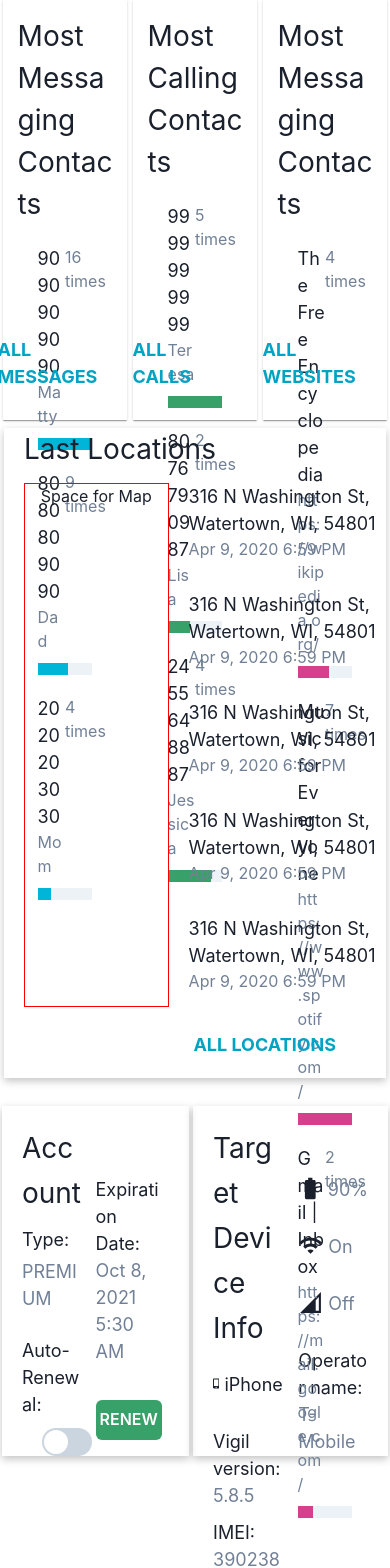
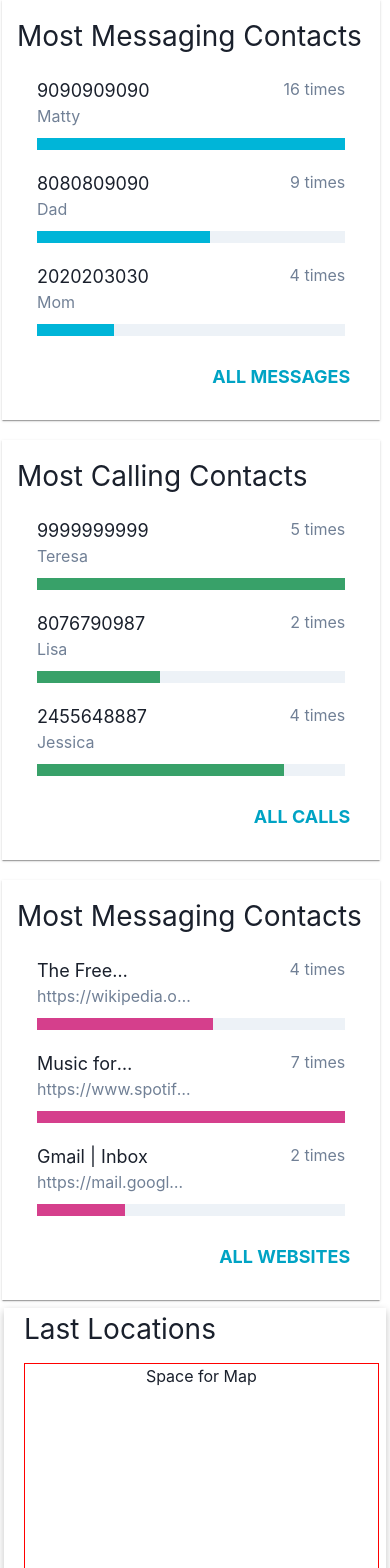
Before and after one commit to iamsahilydv/mspy, a React (Create React App) app: page / in a window 390 px wide. Shown: the top 1568 px of the page. Built offline with nearby package versions, Linux system fonts and the light colour scheme.

Commit message:
mobile optimised dashboard

```diff
--- a/src/Components/Home/Dashboard.jsx
+++ b/src/Components/Home/Dashboard.jsx
@@ -30,27 +30,45 @@ const Dashboard = () => {
   return (
     <Stack style={{ width: "100%" }}>
       {/* <Sidebar /> */}
-      <section  >
-
+      <section>
         <DataDetails />
       </section>
       <section>
         <Map />
       </section>
-      <section  >
-
+      <section>
         {/* This below part is for Account Details in Dashboard */}
-      <Flex width={"100%"} mt={"20px"}>
-        <Flex className={style.FlexMain}>
-          <Box className={style.Box1}>
-            <Text as={"h2"} fontSize={"28px"} lineHeight={"45px"} mb={"10px"}>
+        <Flex
+          width={"100%"}
+          mt={"20px"}
+          mb={"20px"}
+          display={{ base: "inline-block", lg: "flex" }}
+          // margin={"auto"}
+        >
+          <Flex
+            className={style.FlexMain}
+            height={{ base: "auto", lg: "350px" }}
+            // border={"1px solid red"}
+            width={{ base: "98%", lg: "48%" }}
+            direction={{ base: "column", lg: "row" }}
+            textAlign={{ base: "center", lg: "left" }}
+          >
+            <Box className={style.Box1} width={{ base: "98%", lg: "45%" }}>
+              <Text
+                as={"h2"}
+                fontSize={"28px"}
+                lineHeight={"45px"}
+                mb={"10px"}
+                noOfLines={"1"}
+              >
                 Account
               </Text>
               <Box mb={"25px"}>
-              <Text className={style.text1Detail} mb={"5px"}>
+                <Text className={style.text1Detail} mb={"5px"} noOfLines={"1"}>
                   Type:
                 </Text>
                 <Text
+                  noOfLines={"1"}
                   className={style.text2Detail}
                   fontSize={"18px"}
                   textTransform={"uppercase"}
@@ -59,7 +77,9 @@ const Dashboard = () => {
                   {accountType}
                 </Text>
               </Box>
-            <Text className={style.text1Detail}>Auto-Renewal:</Text>
+              <Text noOfLines={"1"} className={style.text1Detail}>
+                Auto-Renewal:
+              </Text>
               <Box>
                 {/* algorithm of below checked Box is pending {autoRenew?isChecked={true}:isChecked={false}} */}
                 {autoRenew ? (
@@ -86,9 +106,11 @@ const Dashboard = () => {
               // border={"1px solid red"}
               h={"200px"}
               mt={"50px"}
+              width={{ base: "98%", lg: "45%" }}
             >
-            <Text className={style.text1Detail}>Expiration Date:</Text>
+              <Text noOfLines={"1"} className={style.text1Detail}>Expiration Date:</Text>
               <Text
+              noOfLines={"1"}
                 className={style.text2Detail}
                 color={"gray.500"}
                 fontSize={"18px"}
@@ -106,9 +128,25 @@ const Dashboard = () => {
             </Box>
           </Flex>
 
-        <Flex className={style.FlexMain} w={"50%"}>
-          <Box className={style.Box1}>
-            <Text as={"h2"} fontSize={"28px"} lineHeight={"45px"} mb={"10px"}>
+          <Flex
+            className={style.FlexMain}
+            height={{ base: "auto", lg: "350px" }}
+            width={{ base: "98%", lg: "48%" }}
+            // display={{base:"inline-block",lg:"flex"}}
+            // border={"1px solid red"}
+          >
+            <Box
+              className={style.Box1}
+              width={{ base: "98%", lg: "45%" }}
+              // border={"1px solid red"}
+            >
+              <Text
+                as={"h2"}
+                fontSize={"28px"}
+                lineHeight={"45px"}
+                mb={"10px"}
+                noOfLines={"1"}
+              >
                 Target Device Info
               </Text>
               <Flex className={style.text1Detail} mt={"20px"}>
@@ -124,11 +162,17 @@ const Dashboard = () => {
               <Text mt={"10px"} className={style.text1Detail}>
                 IMEI:
               </Text>
-            <Text className={style.text2Detail} color={"gray.500"}>
+              <Text
+                width={{ base: "70%" }}
+                noOfLines={"1"}
+                // border={"1px solid red"}
+                className={style.text2Detail}
+                color={"gray.500"}
+              >
                 {imei}
               </Text>
             </Box>
-          <Box className={style.Box1}>
+            <Box className={style.Box1} width={{ base: "98%", lg: "45%" }}>
               <Flex className={style.text1Detail} mt={"50px"}>
                 <IoMdBatteryFull fontSize={"25px"} />{" "}
                 <Text ml={"5px"} mb={"30px"} color={"gray.500"}>
--- a/src/Components/Home/Dashboard.module.css
+++ b/src/Components/Home/Dashboard.module.css
@@ -1,15 +1,13 @@
-*{
+* {
   margin: 0;
   padding: 0;
 }
-.Box1{
+.Box1 {
+
     /* border: 1px solid red; */
-    width: 45%;
 }
-.FlexMain{
+.FlexMain {
   /* border: 1px solid red; */
-    height: 350px;
-    width: 48%;
   margin: auto;
   padding: 20px;
   box-sizing: border-box;
@@ -18,16 +16,17 @@
   /* box-shadow: 0px 2px 1px -1px rgb(0 0 0 / 20%), 0px 1px 1px 0px rgb(0 0 0 / 14%), 0px 1px 3px 0px rgb(0 0 0 / 12%); */
   box-shadow: rgba(0, 0, 0, 0.24) 0px 3px 8px;
 }
-.text1Detail{
+.text1Detail {
   font-size: 18px;
   /* border: 1px solid green; */
 }
-.text2Detail{
+.text2Detail {
   font-size: 18px;
 }
-.HeadingDetail{
+.HeadingDetail {
   font-size: 28px;
 }
-.BoxInner{
-    box-shadow: 0px 2px 1px -1px rgb(0 0 0 / 20%), 0px 1px 1px 0px rgb(0 0 0 / 14%), 0px 1px 3px 0px rgb(0 0 0 / 12%);
+.BoxInner {
+  box-shadow: 0px 2px 1px -1px rgb(0 0 0 / 20%),
+    0px 1px 1px 0px rgb(0 0 0 / 14%), 0px 1px 3px 0px rgb(0 0 0 / 12%);
 }
--- a/src/Components/Home/DataDetails.jsx
+++ b/src/Components/Home/DataDetails.jsx
@@ -1,7 +1,7 @@
 import { Box, Flex, Progress, Text } from "@chakra-ui/react";
 import React from "react";
+import { MdMargin } from "react-icons/md";
 import style from "./Dashboard.module.css";
-
 
 const dataMessage = [
   {
@@ -65,75 +65,110 @@ const dataCallingContacts = [
 ];
 
 const DataDetails = () => {
-    const navigate =()=>{
+  const navigate = () => {
     alert("going to next page...");
-    }
+  };
   return (
-    <Flex style={{width:"100%", justifyContent:"space-around"}}>
+    <Flex
+      style={{ width: "99%", justifyContent: "space-around",margin:"auto" }}
+      // display={{ base: "inline-block", lg: "flex" }}
+      direction={{base:"column",lg:"row"}}
+      gap={"20px"}
+    >
       <Box
         // border={"1px solid red"}
         padding={"15px"}
-        w={"32%"}
+        w={{ base: "98%", lg: "32%" }}
         position={"relative"}
         boxSizing={"border-box"}
         h={"420px"}
         className={style.BoxInner}
       >
-        <Text className={style.HeadingDetail}>Most Messaging Contacts</Text>
+        <Text noOfLines={"1"} className={style.HeadingDetail}>
+          Most Messaging Contacts
+        </Text>
 
         {dataMessage &&
           dataMessage.map((el) => (
             <Box p={"20px"} pb={"0"} position={"relative"} key={el.id}>
-              <Flex
-
-
-                justifyContent={"space-between"}
-              >
-                <Box width={"50%"} >
-                  <Text fontSize={"18px"}  >{el.mobile}</Text>
-                  <Text color={"gray.500"} mb={"10px"} >{el.name}</Text>
+              <Flex justifyContent={"space-between"}>
+                <Box width={"50%"}>
+                  <Text noOfLines={"1"} fontSize={"18px"}>
+                    {el.mobile}
+                  </Text>
+                  <Text noOfLines={"1"} color={"gray.500"} mb={"10px"}>
+                    {el.name}
+                  </Text>
                 </Box>
                 <Box color={"gray.500"}>{el.times} times</Box>
               </Flex>
               <Progress colorScheme={"cyan"} value={el.times} max={16} />
             </Box>
           ))}
-          <Box  textTransform={"uppercase"} position={"absolute"} bottom={"30px"} right={"30px"} color={"cyan.600"} fontWeight={"bold"} fontSize={"18px"} onClick={()=>{navigate()}}>All Messages</Box>
+        <Box
+          textTransform={"uppercase"}
+          position={"absolute"}
+          bottom={"30px"}
+          right={"30px"}
+          color={"cyan.600"}
+          fontWeight={"bold"}
+          fontSize={"18px"}
+          onClick={() => {
+            navigate();
+          }}
+        >
+          All Messages
+        </Box>
       </Box>
       <Box
         // border={"1px solid red"}
         padding={"15px"}
-        w={"32%"}
+        w={{ base: "98%", lg: "32%" }}
         position={"relative"}
         boxSizing={"border-box"}
         h={"420"}
         className={style.BoxInner}
       >
-        <Text className={style.HeadingDetail}>Most Calling Contacts</Text>
+        <Text noOfLines={"1"} className={style.HeadingDetail}>
+          Most Calling Contacts
+        </Text>
 
         {dataCallingContacts &&
           dataCallingContacts.map((el) => (
             <Box p={"20px"} pb={"0"} position={"relative"} key={el.id}>
-              <Flex
-
-
-                justifyContent={"space-between"}
-              >
-                <Box width={"50%"} >
-                  <Text fontSize={"18px"}  >{el.mobile}</Text>
-                  <Text color={"gray.500"} mb={"10px"} >{el.name}</Text>
+              <Flex justifyContent={"space-between"}>
+                <Box width={"50%"}>
+                  <Text noOfLines={"1"} fontSize={"18px"}>
+                    {el.mobile}
+                  </Text>
+                  <Text noOfLines={"1"} color={"gray.500"} mb={"10px"}>
+                    {el.name}
+                  </Text>
                 </Box>
                 <Box color={"gray.500"}>{el.times} times</Box>
               </Flex>
               <Progress colorScheme={"green"} value={el.times} max={5} />
             </Box>
           ))}
-          <Box  textTransform={"uppercase"} position={"absolute"} bottom={"30px"} right={"30px"} color={"cyan.600"} fontWeight={"bold"} fontSize={"18px"} onClick={()=>{navigate()}}>All Calls</Box>
+        <Box
+          textTransform={"uppercase"}
+          position={"absolute"}
+          bottom={"30px"}
+          right={"30px"}
+          color={"cyan.600"}
+          fontWeight={"bold"}
+          fontSize={"18px"}
+          onClick={() => {
+            navigate();
+          }}
+        >
+          All Calls
+        </Box>
       </Box>
       <Box
         // border={"1px solid red"}
         padding={"15px"}
-        w={"32%"}
+        w={{ base: "98%", lg: "32%" }}
         position={"relative"}
         boxSizing={"border-box"}
         h={"420px"}
@@ -144,21 +179,34 @@ const DataDetails = () => {
         {dataViewedWebsite &&
           dataViewedWebsite.map((el) => (
             <Box p={"20px"} pb={"0"} position={"relative"} key={el.id}>
-              <Flex
-
-
-                justifyContent={"space-between"}
-              >
-                <Box width={"50%"} >
-                  <Text fontSize={"18px"}  >{el.Topic}</Text>
-                  <Text color={"gray.500"} mb={"10px"} >{el.url}</Text>
+              <Flex justifyContent={"space-between"}>
+                <Box width={"50%"}>
+                  <Text noOfLines={"1"} fontSize={"18px"}>
+                    {el.Topic}
+                  </Text>
+                  <Text noOfLines={"1"} color={"gray.500"} mb={"10px"}>
+                    {el.url}
+                  </Text>
                 </Box>
                 <Box color={"gray.500"}>{el.times} times</Box>
               </Flex>
               <Progress colorScheme={"pink"} value={el.times} max={7} />
             </Box>
           ))}
-          <Box  textTransform={"uppercase"} position={"absolute"} bottom={"30px"} right={"30px"} color={"cyan.600"} fontWeight={"bold"} fontSize={"18px"} onClick={()=>{navigate()}}>All Websites</Box>
+        <Box
+          textTransform={"uppercase"}
+          position={"absolute"}
+          bottom={"30px"}
+          right={"30px"}
+          color={"cyan.600"}
+          fontWeight={"bold"}
+          fontSize={"18px"}
+          onClick={() => {
+            navigate();
+          }}
+        >
+          All Websites
+        </Box>
       </Box>
     </Flex>
   );
--- a/src/Components/Home/Map.jsx
+++ b/src/Components/Home/Map.jsx
@@ -36,7 +36,7 @@ const mapData = [
 const Map = () => {
   return (
     <Stack
-      height={"650px"}
+      height={{ base: "auto", lg: "650px" }}
       width={"98%"}
       margin={"auto"}
       boxSizing={"border-box"}
@@ -45,10 +45,26 @@ const Map = () => {
       boxShadow={"rgba(0, 0, 0, 0.24) 0px 3px 8px"}
       position={"relative"}
     >
-      <Text fontSize={"28px"} mb={"5px"}  >Last Locations</Text>
-      <Flex style={{ height: "100%", width: "100%", margin: "auto" }}>
-        <Box width={"75%"} h={"88%"} border={"1px solid red"} textAlign={"center"}>Space for Map</Box>
-        <Box marginLeft={"20px"}>
+      <Text fontSize={"28px"} mb={"5px"}>
+        Last Locations
+      </Text>
+      <Flex
+        style={{ width: "100%", margin: "auto" }}
+        h={{base:"auto",lg:"600px"}}
+        // border={"1px solid cyan"}
+        direction={{ base: "column", lg: "row" }}
+        gap={"20px"}
+        // mb={"50px"}
+      >
+        <Box
+          width={{ base: "98%", lg: "78%" }}
+          h={{ base: "400px", lg: "95%" }}
+          border={"1px solid red"}
+          textAlign={"center"}
+        >
+          Space for Map
+        </Box>
+        <Box mb={{ base: "35px", lg: "auto" }}>
           {mapData &&
             mapData.map((el) => (
               <Box key={el.id} mb={"30px"}>
@@ -59,9 +75,18 @@ const Map = () => {
               </Box>
             ))}
         </Box>
-
       </Flex>
-      <Text textTransform={"uppercase"} position={"absolute"} fontSize={"18px"} fontWeight={"bold"} right={"50px"} bottom={"20px"} color={"cyan.600"}>All Locations</Text>
+      <Text
+        textTransform={"uppercase"}
+        position={"absolute"}
+        fontSize={"18px"}
+        fontWeight={"bold"}
+        right={"50px"}
+        bottom={"20px"}
+        color={"cyan.600"}
+      >
+        All Locations
+      </Text>
     </Stack>
   );
 };
```
Lines whose indentation alone changed are shown as unchanged.
